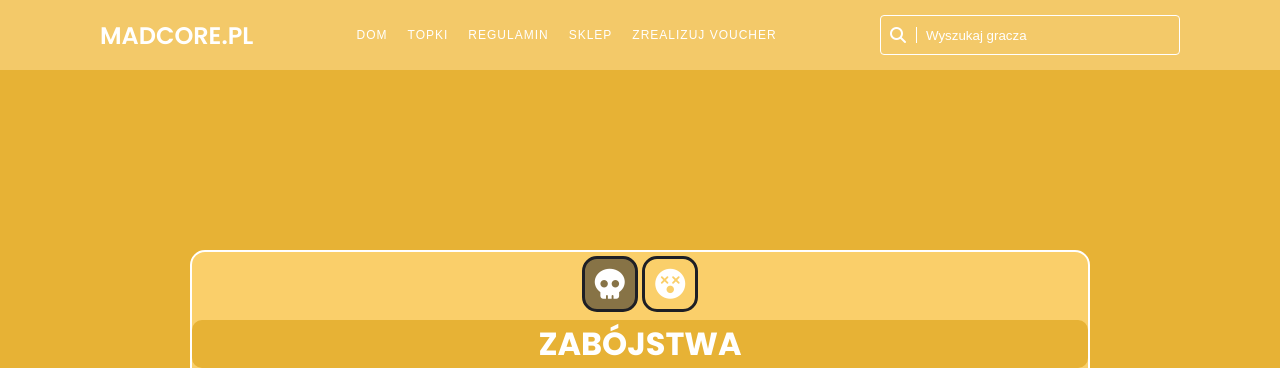
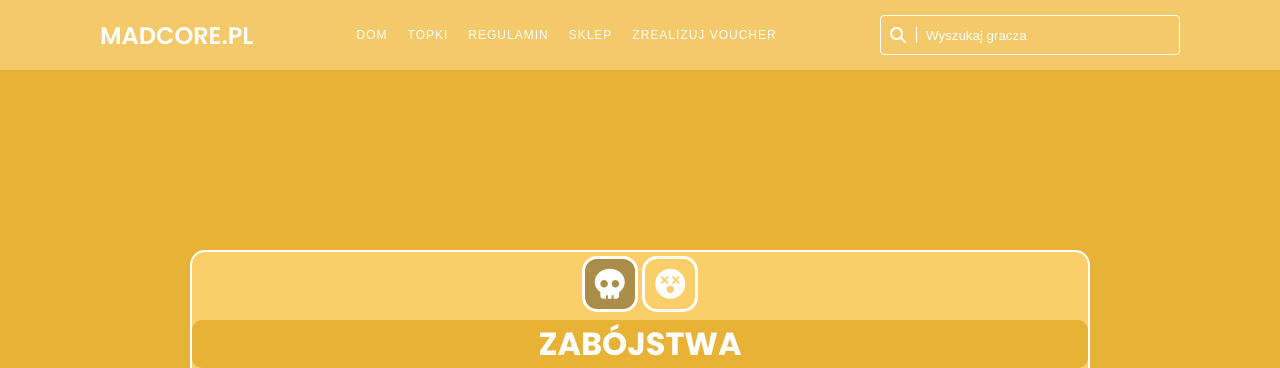
Before and after one commit to rvyk/madcore-rvyk, a Flask app: page /topki in a window 1280 px wide. Shown: the top 368 px of the page. Run offline with Flask 2, Linux system fonts and the light colour scheme; data that the repository does not hold is empty; parts of the project's set-up code (start-up, migrations or seed data) failed here and were passed over; some libraries are stand-ins or nearby versions.

Commit message:
Update topki.css

```diff
--- a/static/styles/topki.css
+++ b/static/styles/topki.css
@@ -86,12 +86,12 @@ th{
     color: white;
     font-size: 30px;
     padding: 10px;
-    border:3px solid#1d1f25;
+    border:3px solid white;
     border-radius: 15px;
     display: inline-block;
 }
 .banner i.aktywny{
-    background-color: #1d1f2583;
+    background-color: #00000052;
 }
 .topka1, .topka2, .topka3{
     width: 900px;
```
